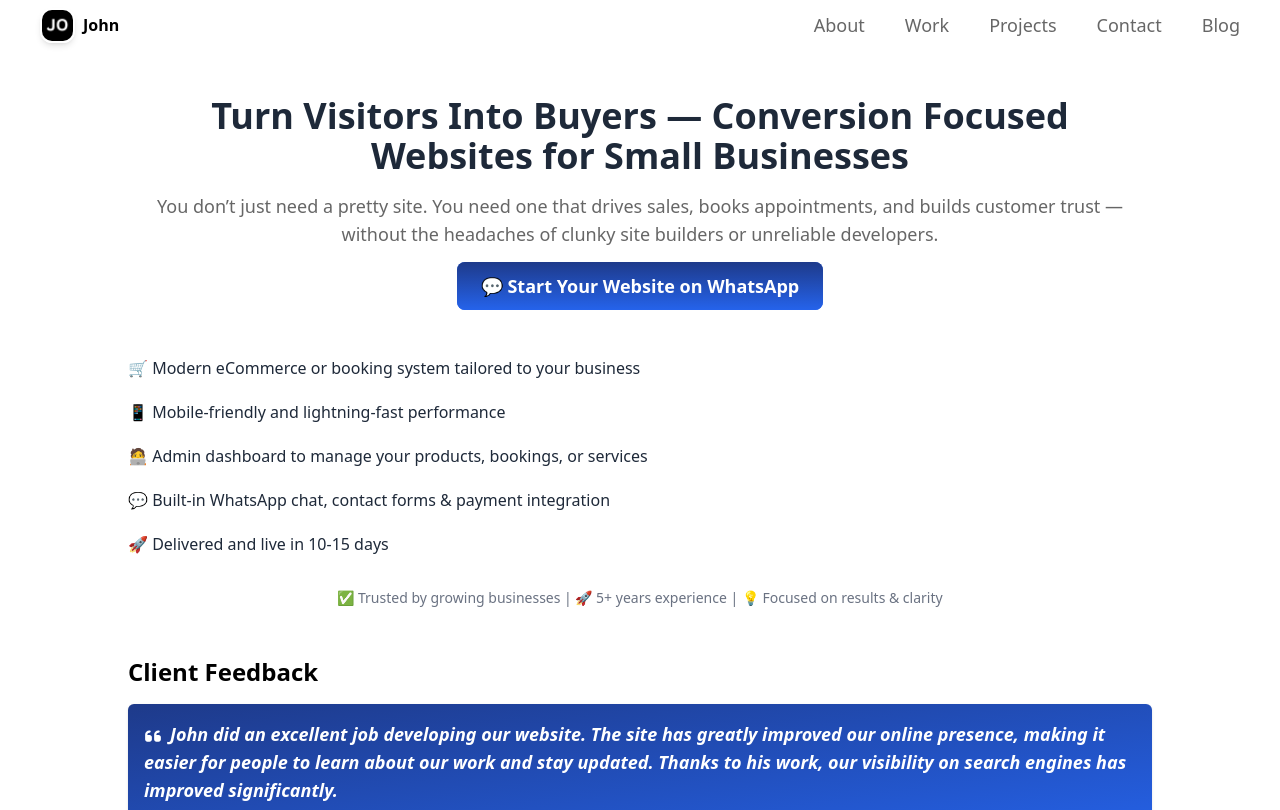
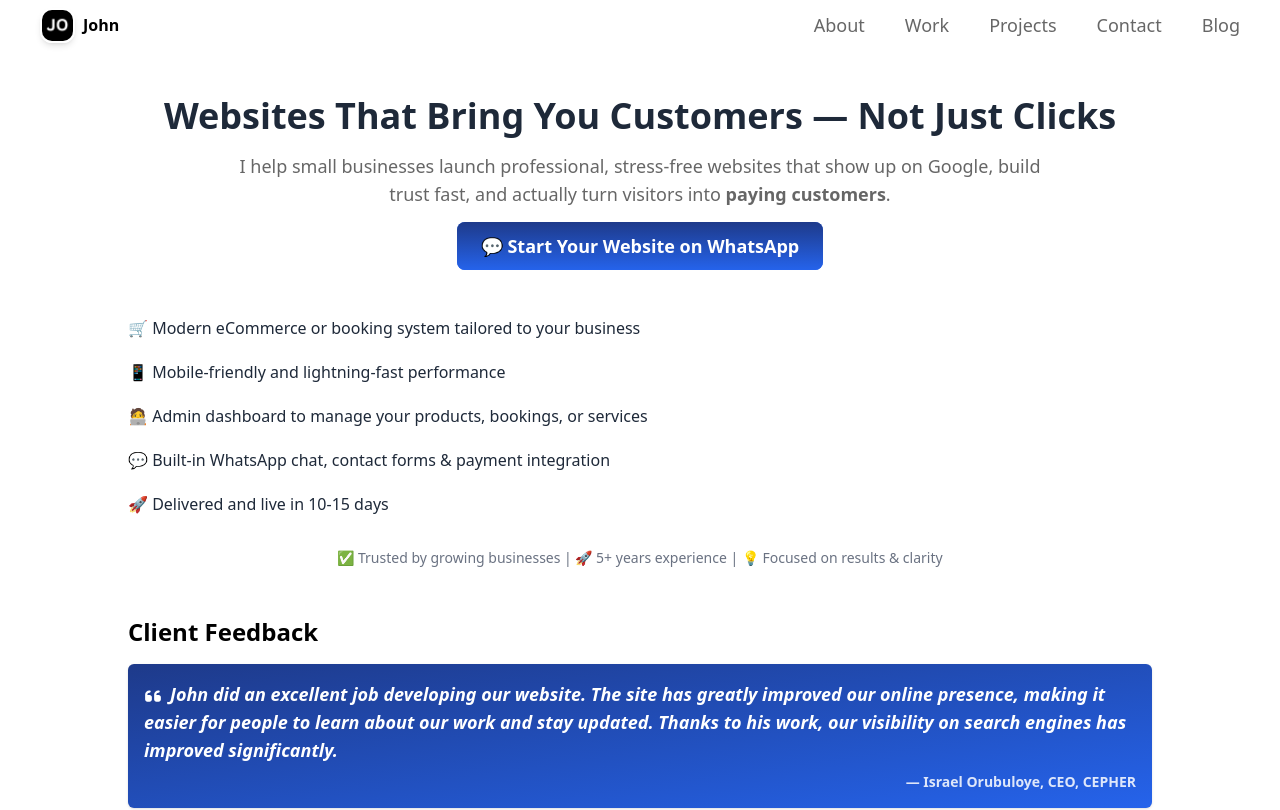
Before and after one commit to lamba01/port, a React (Vite) app: page /business in a window 1280 px wide. Shown: the top 810 px of the page. Built offline with nearby package versions, Linux system fonts and the light colour scheme; no server answers.

Commit message:
feat: update Business landing page content for clarity and engagement; add blog preview section

```diff
--- a/src/pages/business.jsx
+++ b/src/pages/business.jsx
@@ -2,6 +2,7 @@ import React from "react";
 import { Helmet } from "react-helmet";
 import "aos/dist/aos.css";
 import Contact from "../sections/contact";
+import Blog from "../sections/blogPreview";
 import { FaQuoteLeft } from "react-icons/fa6";
 
 export default function BusinessLandingPage() {
@@ -31,14 +32,13 @@ export default function BusinessLandingPage() {
       <div className="bg-white text-gray-800 min-h-screen flex flex-col items-center px-4 py-10">
         <div className="max-w-5xl w-full mt-14">
           <h1 className="text-3xl sm:text-4xl font-bold text-center mb-4">
-            Turn Visitors Into Buyers — Conversion Focused Websites for Small
-            Businesses
+            Websites That Bring You Customers — Not Just Clicks
           </h1>
 
-          <p className="text-lg text-center mb-6">
-            You don’t just need a pretty site. You need one that drives sales,
-            books appointments, and builds customer trust — without the
-            headaches of clunky site builders or unreliable developers.
+          <p className="text-lg text-center mb-6 sm:px-24">
+            I help small businesses launch professional, stress-free websites
+            that show up on Google, build trust fast, and actually turn visitors
+            into <strong>paying customers</strong>.
           </p>
 
           {/* FAST CTA */}
@@ -196,6 +196,7 @@ export default function BusinessLandingPage() {
           <p className="text-center text-lg text-gray-500 mb-6">
             Built with: React • Tailwind CSS
           </p>
+          <Blog />
           <h2 className="text-xl font-semibold mb-4">FAQs</h2>
           <ul className="space-y-4 text-base text-gray-700 mb-8">
             <li>
```
